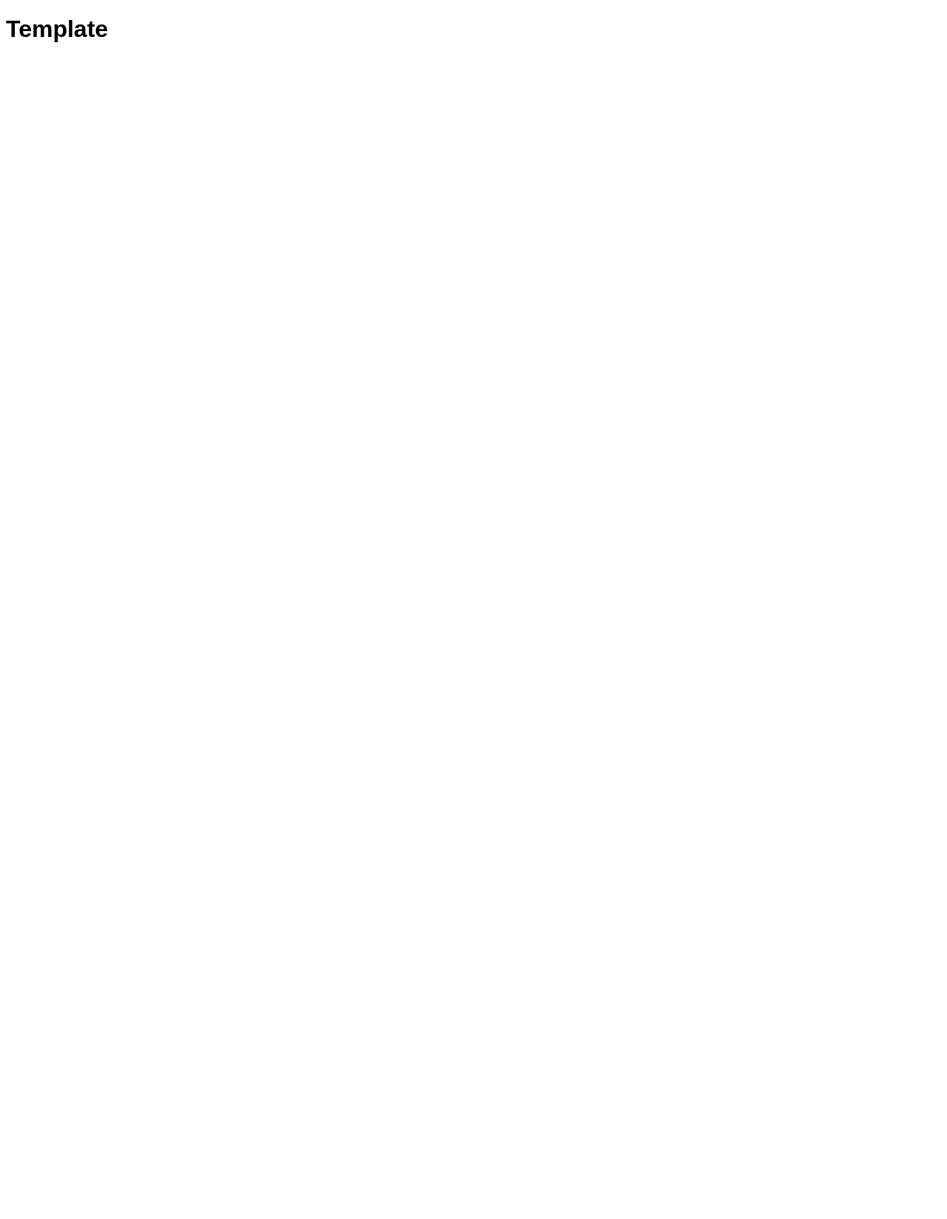
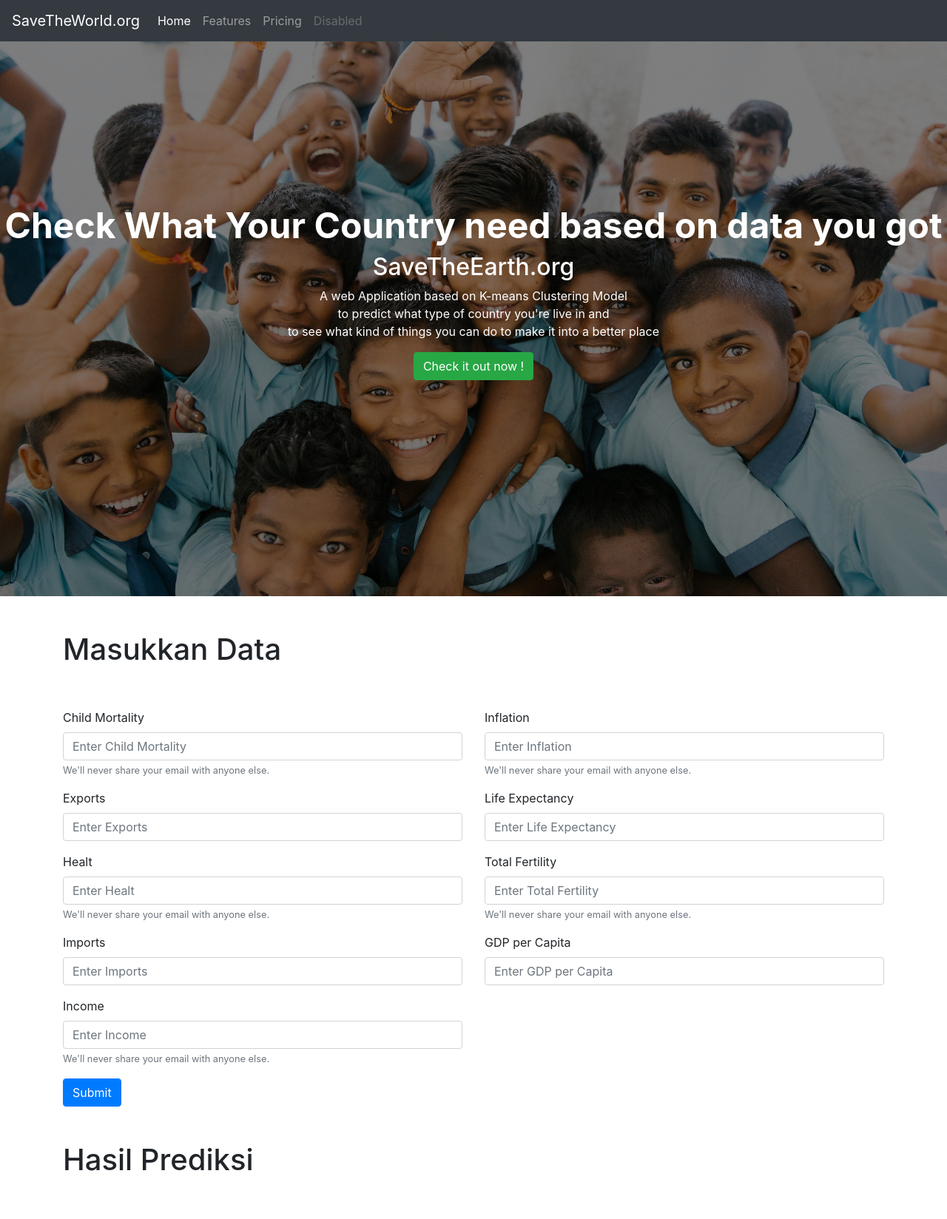
Before and after one commit to BenhardSim/Flask-Clustering_Application, a Flask app: page / in a window 1280 px wide. Before the commit the page is almost empty. Shown: the whole page at 74% size. Before the commit the page ends 57 px from the top, so only its background shows below. Run offline with Flask 2, Linux system fonts and the light colour scheme.

Commit message:
add form and welcome page

```diff
--- a/static/css/main.css
+++ b/static/css/main.css
@@ -1,3 +1,31 @@
 body{
     font-family: sans-serif;
 }
+
+#welcome{
+    height: 750px;
+    /* background-image:  */
+    background: linear-gradient( rgba(0,0,0,0.5), rgba(0, 0, 0, 0.5) ),url("../aset/groudn-children.jpg");
+    background-repeat: no-repeat;
+    background-size: cover;
+    background-attachment: fixed;
+    background-position: center;
+    display: flex;
+    /* justify-content: center; */
+    flex-direction: column;
+
+}
+
+.title-welcome{
+    color: white;
+    display: flex;
+    justify-content: center;
+    align-items: center;
+    flex-direction: column;
+    margin-top:220px;
+    text-align: center;
+}
+
+.title-welcome h1{
+    font-size: 3rem;
+}
--- a/templates/base.html
+++ b/templates/base.html
@@ -5,10 +5,18 @@
     <meta http-equiv="X-UA-Compatible" content="IE=edge">
     <meta name="viewport" content="width=device-width, initial-scale=1.0">
     <link rel="stylesheet" href="{{url_for('static', filename='css/main.css')}}">
+    <link rel="stylesheet" href="https://cdn.jsdelivr.net/npm/bootstrap@4.3.1/dist/css/bootstrap.min.css" integrity="sha384-ggOyR0iXCbMQv3Xipma34MD+dH/1fQ784/j6cY/iJTQUOhcWr7x9JvoRxT2MZw1T" crossorigin="anonymous">
 
     {% block head %}{% endblock %}
 </head>
 <body>
-    {% block body %}{% endblock %}
+    {% block navbar %}
+    {% endblock %}
+
+    {% block welcome %}
+    {% endblock %}
+
+    {% block form %}
+    {% endblock %}
 </body>
 </html>
--- a/templates/index.html
+++ b/templates/index.html
@@ -1,9 +1,100 @@
 {% extends 'base.html' %}
 
 {% block head %}
+<title>Home Page</title>
 {% endblock %}
 
+<!-- komponen navbar -->
+{% block navbar %}
+{% include 'navbar.html' %}
+{% endblock %}
 
-{% block body %}
-<h1>Template</h1>
+{% block welcome %}
+<section id="welcome">
+    <div class="title-welcome">
+        <h1><b>Check What Your Country need based on data you got</b></h1>
+        <h2>SaveTheEarth.org</h2>
+        <p>A web Application based on K-means Clustering Model <br> to predict what type of country you're live in and <br> to see what kind of things you can do to make it into a better place</p>
+        <button type="submit" class="btn btn-success">Check it out now !</button>
+    </div>
+
+</section>
 {% endblock %}
+
+<!-- komponen form -->
+{% block form %}
+<br><br>
+<section class="container">
+    <h1>Masukkan Data</h1><br><br>
+    <form>
+        <div class="row">
+            <div class="col-lg-6">
+                <div class="form-group">
+                    <label for="exampleInputEmail1">Child Mortality</label>
+                    <input type="number" class="form-control" id="exampleInputEmail1" aria-describedby="emailHelp"
+                        placeholder="Enter Child Mortality">
+                    <small id="emailHelp" class="form-text text-muted">We'll never share your email with anyone
+                        else.</small>
+                </div>
+                <div class="form-group">
+                    <label for="exampleInputPassword1">Exports</label>
+                    <input type="number" class="form-control" id="exampleInputPassword1" placeholder="Enter Exports">
+                </div>
+
+                <div class="form-group">
+                    <label for="exampleInputEmail1">Healt</label>
+                    <input type="number" class="form-control" id="exampleInputEmail1" aria-describedby="emailHelp"
+                        placeholder="Enter Healt">
+                    <small id="emailHelp" class="form-text text-muted">We'll never share your email with anyone
+                        else.</small>
+                </div>
+                <div class="form-group">
+                    <label for="exampleInputPassword1">Imports</label>
+                    <input type="password" class="form-control" id="exampleInputPassword1" placeholder="Enter Imports">
+                </div>
+
+                <div class="form-group">
+                    <label for="exampleInputEmail1">Income</label>
+                    <input type="number" class="form-control" id="exampleInputEmail1" aria-describedby="emailHelp"
+                        placeholder="Enter Income">
+                    <small id="emailHelp" class="form-text text-muted">We'll never share your email with anyone
+                        else.</small>
+                </div>
+            </div>
+            <div class="col-lg-6">
+                <div class="form-group">
+                    <label for="exampleInputEmail1">Inflation</label>
+                    <input type="number" class="form-control" id="exampleInputEmail1" aria-describedby="emailHelp"
+                        placeholder="Enter Inflation">
+                    <small id="emailHelp" class="form-text text-muted">We'll never share your email with anyone
+                        else.</small>
+                </div>
+                <div class="form-group">
+                    <label for="exampleInputPassword1">Life Expectancy</label>
+                    <input type="password" class="form-control" id="exampleInputPassword1"
+                        placeholder="Enter Life Expectancy">
+                </div>
+
+                <div class="form-group">
+                    <label for="exampleInputEmail1">Total Fertility</label>
+                    <input type="number" class="form-control" id="exampleInputEmail1" aria-describedby="emailHelp"
+                        placeholder="Enter Total Fertility">
+                    <small id="emailHelp" class="form-text text-muted">We'll never share your email with anyone
+                        else.</small>
+                </div>
+                <div class="form-group">
+                    <label for="exampleInputPassword1">GDP per Capita</label>
+                    <input type="number" class="form-control" id="exampleInputPassword1"
+                        placeholder="Enter GDP per Capita">
+                </div>
+            </div>
+        </div>
+
+        <button type="submit" class="btn btn-primary">Submit</button>
+    </form>
+</section>
+<br><br>
+<section class="container">
+    <h1>Hasil Prediksi</h1><br><br>
+</section>
+{% endblock %}
--- /dev/null
+++ b/templates/navbar.html
@@ -0,0 +1,15 @@
+<nav class="navbar navbar-expand-lg navbar-dark bg-dark navbar-fixed-top">
+    <a class="navbar-brand" href="#">SaveTheWorld.org</a>
+    <button class="navbar-toggler" type="button" data-toggle="collapse" data-target="#navbarNavAltMarkup"
+        aria-controls="navbarNavAltMarkup" aria-expanded="false" aria-label="Toggle navigation">
+        <span class="navbar-toggler-icon"></span>
+    </button>
+    <div class="collapse navbar-collapse" id="navbarNavAltMarkup">
+        <div class="navbar-nav">
+            <a class="nav-item nav-link active" href="#">Home <span class="sr-only">(current)</span></a>
+            <a class="nav-item nav-link" href="#">Features</a>
+            <a class="nav-item nav-link" href="#">Pricing</a>
+            <a class="nav-item nav-link disabled" href="#">Disabled</a>
+        </div>
+    </div>
+</nav>
```
Also changed, not shown: static/aset/groudn-children.jpg (added), static/aset/kids-background.jpg (added).
